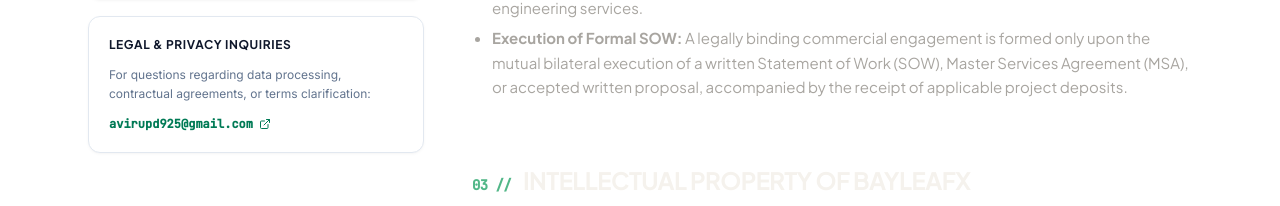
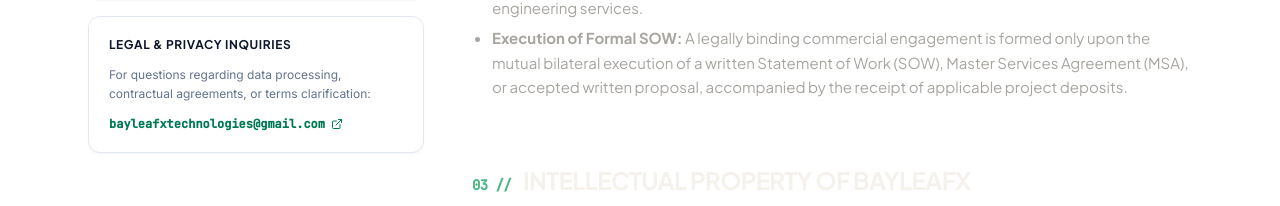
Before and after one commit to Prithwiraj731/BayleafX, a Next.js app: page /terms in a window 1280 px wide. Shown: the part 1076-1282 px from the top of the page. Built offline with nearby package versions, Linux system fonts and the light colour scheme.

Commit message:
Update contact and legal email address to bayleafxtechnologies@gmail.com

```diff
--- a/src/app/cookies/page.tsx
+++ b/src/app/cookies/page.tsx
@@ -190,7 +190,7 @@
         <div className="rounded-xl border border-white/10 bg-[#121212] p-6 space-y-3 font-mono text-xs text-[#A8A5A0]">
           <div><strong className="text-[#F5F2ED]">Legal Entity:</strong> [COMPANY LEGAL NAME]</div>
           <div><strong className="text-[#F5F2ED]">Technical Governance:</strong> Web Architecture & Security Team</div>
-          <div><strong className="text-[#F5F2ED]">Inquiries Email:</strong> avirupd925@gmail.com / [SUPPORT EMAIL]</div>
+          <div><strong className="text-[#F5F2ED]">Inquiries Email:</strong> bayleafxtechnologies@gmail.com</div>
           <div><strong className="text-[#F5F2ED]">Registered Address:</strong> [BUSINESS ADDRESS]</div>
         </div>
       </section>
--- a/src/app/privacy/page.tsx
+++ b/src/app/privacy/page.tsx
@@ -70,7 +70,7 @@
           <li><strong>Identity Data:</strong> Full name and professional title.</li>
           <li><strong>Contact Data:</strong> Work email address and optional telephone number.</li>
           <li><strong>Project Specifications:</strong> Target deployment horizon (e.g. Immediate, 1–3 Months, Exploring), architectural requirements, technical stack details, and budget parameters.</li>
-          <li><strong>Correspondence:</strong> Any feedback, technical inquiries, or materials transmitted directly to <code className="text-[#F5F2ED] bg-white/[0.06] px-1.5 py-0.5 rounded font-mono text-xs">avirupd925@gmail.com</code>.</li>
+          <li><strong>Correspondence:</strong> Any feedback, technical inquiries, or materials transmitted directly to <code className="text-[#F5F2ED] bg-white/[0.06] px-1.5 py-0.5 rounded font-mono text-xs">bayleafxtechnologies@gmail.com</code>.</li>
         </ul>
 
         <h3 className="font-display text-base font-bold text-[#F5F2ED] mt-4">B. Information Collected Automatically</h3>
@@ -153,7 +153,7 @@
         </p>
         <ul className="list-disc pl-5 space-y-1.5 text-[#A8A5A0]">
           <li><strong>Hosting & Edge Delivery:</strong> [E.G., VERCEL INC. / CLOUDFLARE INC. / AWS] — provides containerized edge routing, SSL termination, and content delivery.</li>
-          <li><strong>Corporate Communications:</strong> [E.G., GOOGLE WORKSPACE / RESEND] — manages email infrastructure for incoming inquiries directed to <code className="text-[#F5F2ED] bg-white/[0.06] px-1 font-mono text-xs">avirupd925@gmail.com</code>.</li>
+          <li><strong>Corporate Communications:</strong> [E.G., GOOGLE WORKSPACE / RESEND] — manages email infrastructure for incoming inquiries directed to <code className="text-[#F5F2ED] bg-white/[0.06] px-1 font-mono text-xs">bayleafxtechnologies@gmail.com</code>.</li>
         </ul>
         <p>
           All service providers are bound by strict data processing agreements ensuring confidentiality and regulatory compliance.
@@ -217,7 +217,7 @@
           </div>
         </div>
         <p>
-          <strong>How to Exercise Your Rights:</strong> Submit an explicit request to <code className="text-[#F5F2ED] bg-white/[0.06] px-1 font-mono text-xs">avirupd925@gmail.com</code> or our designated legal desk at <strong>[SUPPORT EMAIL]</strong>. We respond to all verified statutory privacy requests within thirty (30) calendar days at zero cost to you.
+          <strong>How to Exercise Your Rights:</strong> Submit an explicit request to <code className="text-[#F5F2ED] bg-white/[0.06] px-1 font-mono text-xs">bayleafxtechnologies@gmail.com</code>. We respond to all verified statutory privacy requests within thirty (30) calendar days at zero cost to you.
         </p>
       </section>
       <section id="children" className="space-y-4 pt-4 border-t border-white/[0.06]">
@@ -253,7 +253,7 @@
         <div className="rounded-xl border border-white/10 bg-[#121212] p-6 space-y-3 font-mono text-xs text-[#A8A5A0]">
           <div><strong className="text-[#F5F2ED]">Legal Entity:</strong> [COMPANY LEGAL NAME]</div>
           <div><strong className="text-[#F5F2ED]">Attention:</strong> Privacy Governance Officer / Legal Desk</div>
-          <div><strong className="text-[#F5F2ED]">Official Inquiries Email:</strong> avirupd925@gmail.com / [SUPPORT EMAIL]</div>
+          <div><strong className="text-[#F5F2ED]">Official Inquiries Email:</strong> bayleafxtechnologies@gmail.com</div>
           <div><strong className="text-[#F5F2ED]">Registered Business Address:</strong> [BUSINESS ADDRESS]</div>
           <div><strong className="text-[#F5F2ED]">Governing Jurisdiction:</strong> [GOVERNING JURISDICTION]</div>
         </div>
--- a/src/app/refunds/page.tsx
+++ b/src/app/refunds/page.tsx
@@ -178,7 +178,7 @@
         <div className="rounded-xl border border-white/10 bg-[#121212] p-6 space-y-3 font-mono text-xs text-[#A8A5A0]">
           <div><strong className="text-[#F5F2ED]">Legal Entity:</strong> [COMPANY LEGAL NAME]</div>
           <div><strong className="text-[#F5F2ED]">Department:</strong> Commercial Finance & Contracts Desk</div>
-          <div><strong className="text-[#F5F2ED]">Billing Contact:</strong> avirupd925@gmail.com / [SUPPORT EMAIL]</div>
+          <div><strong className="text-[#F5F2ED]">Billing Contact:</strong> bayleafxtechnologies@gmail.com</div>
           <div><strong className="text-[#F5F2ED]">Registered Address:</strong> [BUSINESS ADDRESS]</div>
           <div><strong className="text-[#F5F2ED]">Governing Jurisdiction:</strong> [GOVERNING JURISDICTION]</div>
         </div>
--- a/src/app/terms/page.tsx
+++ b/src/app/terms/page.tsx
@@ -208,7 +208,7 @@
         <div className="rounded-xl border border-white/10 bg-[#121212] p-6 space-y-3 font-mono text-xs text-[#A8A5A0]">
           <div><strong className="text-[#F5F2ED]">Legal Entity:</strong> [COMPANY LEGAL NAME]</div>
           <div><strong className="text-[#F5F2ED]">Counsel Desk:</strong> Corporate Governance & Legal Operations</div>
-          <div><strong className="text-[#F5F2ED]">Contact Email:</strong> avirupd925@gmail.com / [SUPPORT EMAIL]</div>
+          <div><strong className="text-[#F5F2ED]">Contact Email:</strong> bayleafxtechnologies@gmail.com</div>
           <div><strong className="text-[#F5F2ED]">Registered Address:</strong> [BUSINESS ADDRESS]</div>
           <div><strong className="text-[#F5F2ED]">Jurisdiction:</strong> [GOVERNING JURISDICTION]</div>
         </div>
--- a/src/components/layout/footer.tsx
+++ b/src/components/layout/footer.tsx
@@ -23,10 +23,10 @@
             </p>
             <div>
               <a
-                href="mailto:avirupd925@gmail.com"
+                href="mailto:bayleafxtechnologies@gmail.com"
                 className="font-mono text-xs text-emerald-700 hover:text-emerald-800 font-semibold transition-colors"
               >
-                avirupd925@gmail.com
+                bayleafxtechnologies@gmail.com
               </a>
             </div>
           </div>
--- a/src/components/layout/legal-layout.tsx
+++ b/src/components/layout/legal-layout.tsx
@@ -178,10 +178,10 @@
                   For questions regarding data processing, contractual agreements, or terms clarification:
                 </p>
                 <a
-                  href="mailto:avirupd925@gmail.com"
+                  href="mailto:bayleafxtechnologies@gmail.com"
                   className="inline-flex items-center gap-1.5 text-xs font-mono font-semibold text-emerald-700 hover:text-emerald-800 transition-colors"
                 >
-                  <span>avirupd925@gmail.com</span>
+                  <span>bayleafxtechnologies@gmail.com</span>
                   <ExternalLink className="h-3 w-3" />
                 </a>
               </div>
--- a/src/components/sections/contact.tsx
+++ b/src/components/sections/contact.tsx
@@ -68,11 +68,11 @@
             <div className="pt-4 border-t border-slate-100">
               <p className="font-sans text-xs text-slate-500 mb-1">Direct inquiries:</p>
               <a
-                href="mailto:avirupd925@gmail.com"
+                href="mailto:bayleafxtechnologies@gmail.com"
                 className="inline-flex items-center gap-2 font-mono text-sm font-semibold text-emerald-700 hover:text-emerald-800 transition-colors underline underline-offset-4"
               >
                 <Mail className="h-4 w-4" />
-                <span>avirupd925@gmail.com</span>
+                <span>bayleafxtechnologies@gmail.com</span>
               </a>
             </div>
           </motion.div>
```
Also changed, not shown: 1 other file (tests, documents, lock files or other folders).
